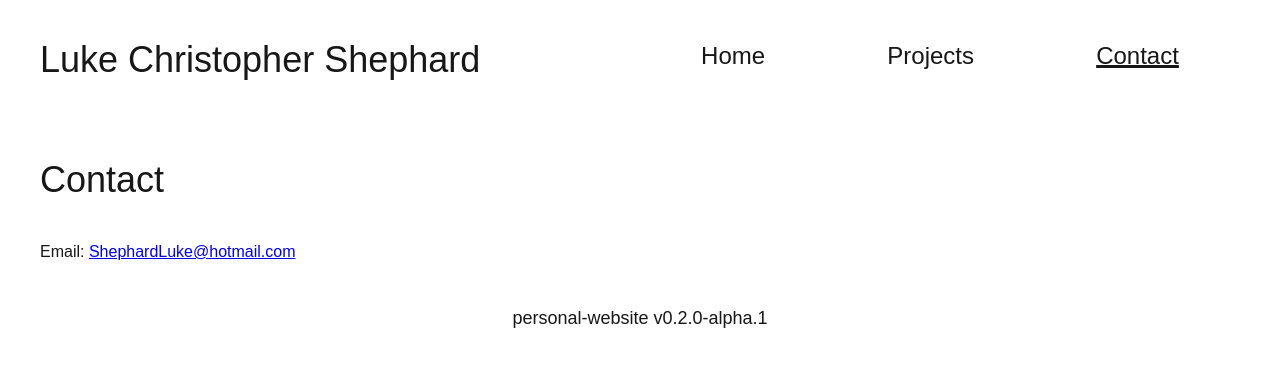
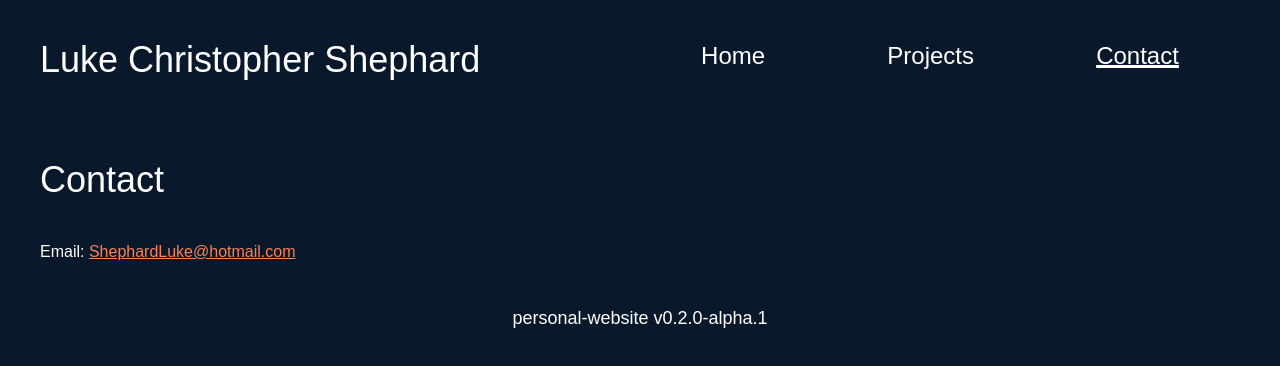
Before and after one commit to ShephardLuke/ShephardLuke.github.io, a Next.js app: page /contact in a window 1280 px wide. Shown: the top 366 px of the page. Built offline with nearby package versions, Linux system fonts and the light colour scheme.

Commit message:
Update website-shared to v1.1

```diff
--- a/app/globals.css
+++ b/app/globals.css
@@ -1,3 +1,5 @@
+/* website-shared v1.1 */
+
 @tailwind base;
 @tailwind components;
 @tailwind utilities;
@@ -15,10 +17,46 @@
 }
 
 body {
-  color: var(--foreground);
-  background: var(--background);
+  color: white;
+  background: theme('colors.darkest-blue');
   font-family: Arial, Helvetica, sans-serif;
 }
+
+input {
+  color: white;
+  background: theme('colors.dark-blue');
+  font-family: Arial, Helvetica, sans-serif;
+}
+
+td, th {
+  text-wrap: wrap;
+  word-break: break-all;
+  padding: 1rem;
+}
+
+div {
+  background-color: theme('colors.dark-blue');
+}
+
+.header {
+  background-color: theme('colors.darkest-blue');
+}
+
+table {
+  background-color: theme('colors.light-blue');
+  margin-left: auto;
+  margin-right: auto;
+}
+
+button {
+  text-wrap: nowrap;
+}
+
+a:hover {
+  color: grey
+}
+
+/* THIS WEBSITE ONLY */
 
 h1 {
   font-size: 2.25rem;
@@ -27,6 +65,6 @@ h1 {
 }
 
 p a {
-  color: #0000EE;
+  color: coral;
   text-decoration: underline;
 }
--- a/app/website-shared/header.tsx
+++ b/app/website-shared/header.tsx
@@ -27,15 +27,15 @@ export default function Header({currentPage}: {currentPage?: string}) {
     const pageLinks = PAGES.map(page => {
         const label = page.getLabel();
         if (currentPage == label) {
-            return <div key={"currentPage"} className="underline">{page.generateElement()}</div>
+            return <div key={"currentPage"} className="underline header">{page.generateElement()}</div>
         }
         return page.generateElement();
     })
 
     return (
-        <div className="flex justify-between p-10">
+        <div className="flex justify-between p-10 header">
             <Link className="basis-1/2 text-4xl" href={"/"}>{MAIN_TITLE}</Link>
-            <div key={"links"} className="basis-1/2 flex justify-around">
+            <div key={"links"} className="basis-1/2 flex justify-around header">
                 {pageLinks}
             </div>
         </div>
--- a/tailwind.config.ts
+++ b/tailwind.config.ts
@@ -1,3 +1,5 @@
+// website-shared v1.1
+
 import type { Config } from "tailwindcss";
 
 export default {
@@ -11,6 +13,11 @@ export default {
       colors: {
         background: "var(--background)",
         foreground: "var(--foreground)",
+        'link': '#0000EE',
+        'dark-blue':'#0d203b',
+        'light-blue':'#1a3e74',
+        'darkest-blue':'#0a182b',
+        'lightest-blue': '#3b82f6',
       },
     },
   },
```
